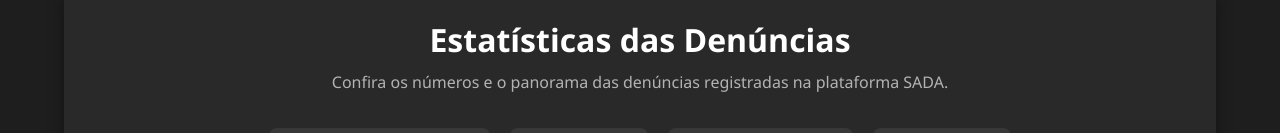
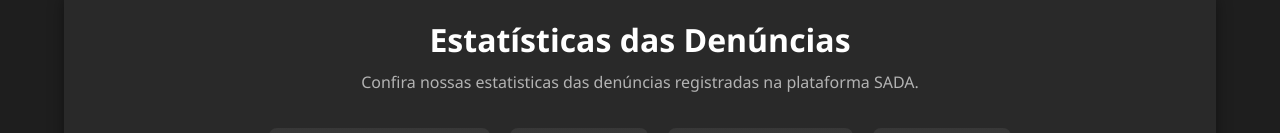
Before and after one commit to pedrocampos0/sistema-atendimento-sspdf, a React app in the folder projeto/frontend/: page /estatisticas in a window 1280 px wide. Shown: the part 248-381 px from the top of the page. Built offline with nearby package versions, Linux system fonts and the light colour scheme; the HTML template or start-up script is replaced by a standard one.

Commit message:
arrumando texto

```diff
--- a/projeto/frontend/src/pages/EstatisticasPage.jsx
+++ b/projeto/frontend/src/pages/EstatisticasPage.jsx
@@ -41,7 +41,7 @@ export default function EstatisticasPage() {
             Estatísticas das Denúncias
           </Typography>
           <Typography variant="body1" sx={{ mb: 4, lineHeight: 1.6 }}>
-            Confira os números e o panorama das denúncias registradas na plataforma SADA.
+            Confira nossas estatisticas das denúncias registradas na plataforma SADA.
           </Typography>
 
           <Grid container spacing={3} justifyContent="center">
```
